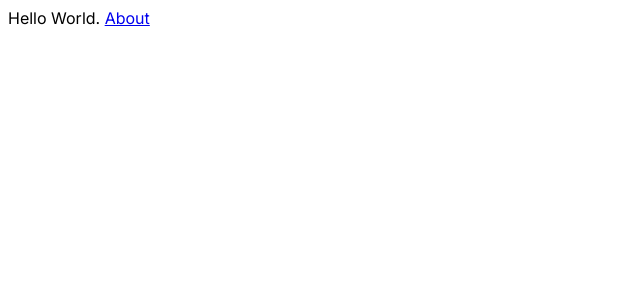
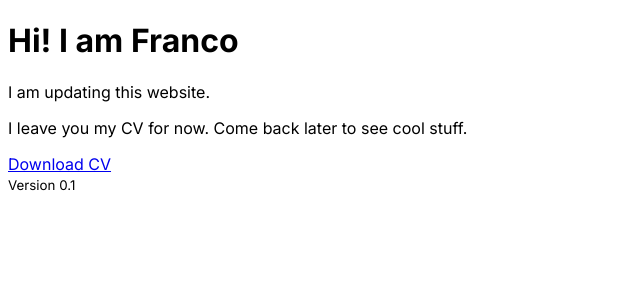
Before and after one commit to frammkor/frammkor, a Next.js app: page / in a window 1280 px wide. Shown: the top 300 px of the page, without its empty margins (0-640 px from the left). Built offline with nearby package versions, Linux system fonts and the light colour scheme.

Commit message:
started to work on the routing

```diff
--- a/app/layout.tsx
+++ b/app/layout.tsx
@@ -1,11 +1,14 @@
 import type { Metadata } from 'next'
 import { Inter } from 'next/font/google'
+
+// COMPONENTS
+import { Version } from '@/components'
 
 const inter = Inter({ subsets: ['latin'] })
 
 export const metadata: Metadata = {
-  title: 'Next.js on GitHub Pages',
-  description: 'A Next.js web application on GitHub Pages',
+  title: 'Franco Cespi Porfolio',
+  description: 'Here you will find a preview of my most relevant computer science and art projects',
 }
 
 export default function RootLayout({
@@ -15,7 +18,11 @@ export default function RootLayout({
 }) {
   return (
     <html lang="en">
-      <body className={inter.className}>{children}</body>
+      <body className={inter.className}>
+        {children}
+
+        <Version />
+      </body>
     </html>
   )
 }
--- a/app/page.tsx
+++ b/app/page.tsx
@@ -3,7 +3,22 @@ import Link from 'next/link'
 export default function Home() {
   return (
     <div>
-      Hello World. <Link href="/about">About</Link>
+      <h1>
+        Hi! I am Franco
+      </h1>
+
+      <p>
+        I am updating this website.
+      </p>
+      <p>
+        I leave you my CV for now. Come back later to see cool stuff.
+      </p>
+
+      <a className='d-block' href="/CV Franco 2023-10 INGLES.pdf"
+        download="CV Franco 2023-10 INGLES.pdf"
+      >
+        Download CV
+      </a>
     </div>
   )
 }
--- /dev/null
+++ b/components/Version/index.jsx
@@ -0,0 +1,9 @@
+// import styles from './styles'
+
+export default function Version() {
+    return <div>
+        <small className="version">
+            Version 0.1
+        </small>
+    </div>
+}
--- /dev/null
+++ b/components/Version/styles.css
@@ -0,0 +1,3 @@
+.version {
+    color: red;
+}
--- /dev/null
+++ b/components/index.js
@@ -0,0 +1 @@
+export {default as Version} from './Version';
--- a/next.config.js
+++ b/next.config.js
@@ -1,7 +1,7 @@
 /** @type {import('next').NextConfig} */
 const nextConfig = {
-  output: 'export',
-  basePath: '/frammkor.github.io',
+  output: process.env.NODE_ENV !== "production" ? undefined : "export",
+  // basePath: process.env.NODE_ENV !== "production" ? '/frammkor.github.io' : '/',
 }
 
 module.exports = nextConfig
--- a/tsconfig.json
+++ b/tsconfig.json
@@ -1,5 +1,11 @@
 {
   "compilerOptions": {
+    // "baseUrl": ".",
+    "paths": {
+      "@/*": ["./*"],
+      // "@/styles/*": ["styles/*"],
+      // "@/components/*": ["components/*"]
+    },
     "target": "es5",
     "lib": ["dom", "dom.iterable", "esnext"],
     "allowJs": true,
```
Also changed, not shown: app/about/page.tsx (deleted, +0 -12 lines), app/art/page.tsx (added, +7 -0 lines), app/cs/page.tsx (added, +12 -0 lines), 2 other files (tests, documents, lock files or other folders).
